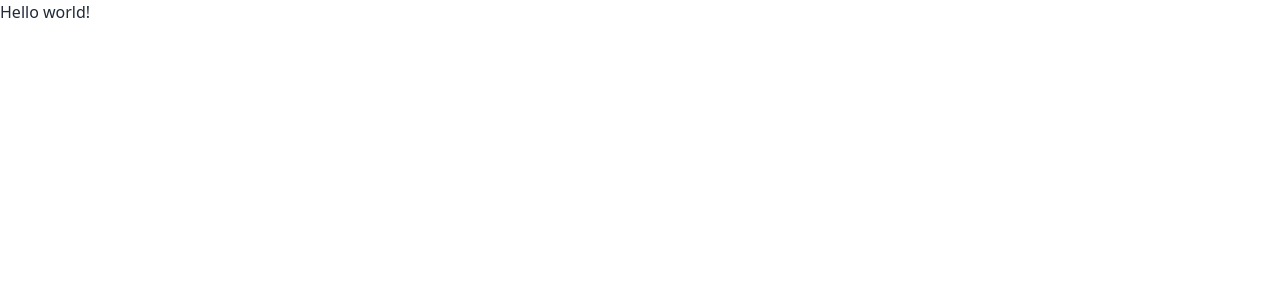
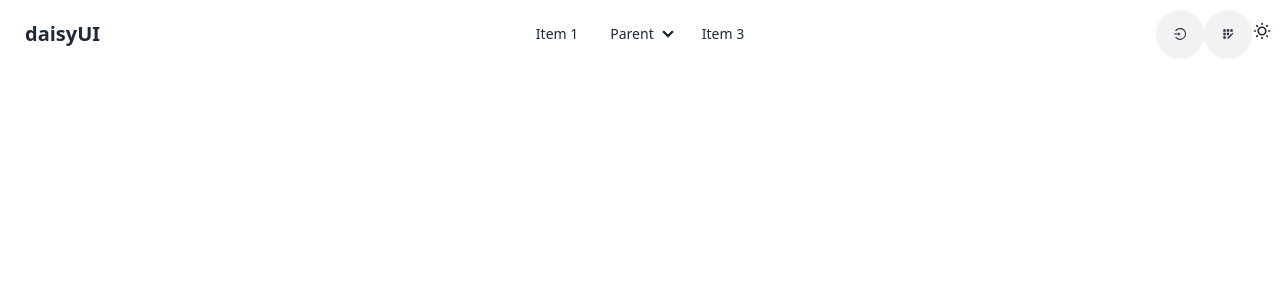
Before and after one commit to nekokaito/Pixel, a React (Vite) app: page / in a window 1280 px wide. Shown: the top 300 px of the page. Built offline with nearby package versions, Linux system fonts and the light colour scheme.

Commit message:
Created Components and added Theme (dark and light)

```diff
--- /dev/null
+++ b/src/components/darkmode/Theme.jsx
@@ -0,0 +1,49 @@
+import { useEffect, useState } from "react";
+
+const Theme = () => {
+
+     const [theme, setTheme] = useState(
+        localStorage.getItem("theme") ? localStorage.getItem("theme") : "light"
+     );
+
+     useEffect (() => {
+        localStorage.setItem("theme", theme);
+
+        const webTheme = localStorage.getItem("theme");
+        document.querySelector("html").setAttribute("data-theme", webTheme);
+
+
+     } , [theme])
+
+     const changeTheme = (e) => {
+
+        if (e.target.checked) {
+            setTheme("dark");
+        }
+
+    else {
+        setTheme("light");
+    }
+     }
+
+
+    return (
+        <div>
+
+   <label className="swap swap-rotate">
+
+  {/* this hidden checkbox controls the state */}
+  <input type="checkbox" onChange={changeTheme} className="theme-controller" checked={theme === "light"? false:true} />
+
+  {/* sun icon */}
+  <svg className="swap-off fill-current w-5 h-5" xmlns="http://www.w3.org/2000/svg" viewBox="0 0 24 24"><path d="M5.64,17l-.71.71a1,1,0,0,0,0,1.41,1,1,0,0,0,1.41,0l.71-.71A1,1,0,0,0,5.64,17ZM5,12a1,1,0,0,0-1-1H3a1,1,0,0,0,0,2H4A1,1,0,0,0,5,12Zm7-7a1,1,0,0,0,1-1V3a1,1,0,0,0-2,0V4A1,1,0,0,0,12,5ZM5.64,7.05a1,1,0,0,0,.7.29,1,1,0,0,0,.71-.29,1,1,0,0,0,0-1.41l-.71-.71A1,1,0,0,0,4.93,6.34Zm12,.29a1,1,0,0,0,.7-.29l.71-.71a1,1,0,1,0-1.41-1.41L17,5.64a1,1,0,0,0,0,1.41A1,1,0,0,0,17.66,7.34ZM21,11H20a1,1,0,0,0,0,2h1a1,1,0,0,0,0-2Zm-9,8a1,1,0,0,0-1,1v1a1,1,0,0,0,2,0V20A1,1,0,0,0,12,19ZM18.36,17A1,1,0,0,0,17,18.36l.71.71a1,1,0,0,0,1.41,0,1,1,0,0,0,0-1.41ZM12,6.5A5.5,5.5,0,1,0,17.5,12,5.51,5.51,0,0,0,12,6.5Zm0,9A3.5,3.5,0,1,1,15.5,12,3.5,3.5,0,0,1,12,15.5Z"/></svg>
+
+  {/* moon icon */}
+  <svg className="swap-on fill-current w-5 h-5" xmlns="http://www.w3.org/2000/svg" viewBox="0 0 24 24"><path d="M21.64,13a1,1,0,0,0-1.05-.14,8.05,8.05,0,0,1-3.37.73A8.15,8.15,0,0,1,9.08,5.49a8.59,8.59,0,0,1,.25-2A1,1,0,0,0,8,2.36,10.14,10.14,0,1,0,22,14.05,1,1,0,0,0,21.64,13Zm-9.5,6.69A8.14,8.14,0,0,1,7.08,5.22v.27A10.15,10.15,0,0,0,17.22,15.63a9.79,9.79,0,0,0,2.1-.22A8.11,8.11,0,0,1,12.14,19.73Z"/></svg>
+
+</label>
+        </div>
+    );
+};
+
+export default Theme;
--- /dev/null
+++ b/src/layout/footer/Footer.jsx
@@ -0,0 +1,11 @@
+
+
+const Footer = () => {
+    return (
+        <div>
+
+        </div>
+    );
+};
+
+export default Footer;
--- /dev/null
+++ b/src/layout/main/Home.jsx
@@ -0,0 +1,11 @@
+
+
+const Home = () => {
+    return (
+        <div>
+
+        </div>
+    );
+};
+
+export default Home;
--- /dev/null
+++ b/src/layout/navbar/NavBar.jsx
@@ -0,0 +1,57 @@
+import { AiOutlineLogin } from "react-icons/ai";
+import { MdAppRegistration } from "react-icons/md";
+import { Link } from "react-router-dom";
+import Theme from "../../components/darkmode/Theme";
+
+const NavBar = () => {
+    return (
+        <nav>
+
+           <div className="navbar bg-base-100">
+  <div className="navbar-start">
+    <div className="dropdown">
+      <div tabIndex={0} role="button" className="btn btn-ghost lg:hidden">
+        <svg xmlns="http://www.w3.org/2000/svg" className="h-5 w-5" fill="none" viewBox="0 0 24 24" stroke="currentColor"><path strokeLinecap="round" strokeLinejoin="round" strokeWidth="2" d="M4 6h16M4 12h8m-8 6h16" /></svg>
+      </div>
+      <ul tabIndex={0} className="menu menu-sm dropdown-content mt-3 z-[1] p-2 shadow bg-base-100 rounded-box w-52">
+        <li><a>Item 1</a></li>
+        <li>
+          <a>Parent</a>
+          <ul className="p-2">
+            <li><a>Submenu 1</a></li>
+            <li><a>Submenu 2</a></li>
+          </ul>
+        </li>
+        <li><a>Item 3</a></li>
+      </ul>
+    </div>
+    <a className="btn btn-ghost text-xl">daisyUI</a>
+  </div>
+  <div className="navbar-center hidden lg:flex">
+    <ul className="menu menu-horizontal px-1">
+      <li><a>Item 1</a></li>
+      <li>
+        <details>
+          <summary>Parent</summary>
+          <ul className="p-2">
+            <li><a>Submenu 1</a></li>
+            <li><a>Submenu 2</a></li>
+          </ul>
+        </details>
+      </li>
+      <li><a>Item 3</a></li>
+    </ul>
+  </div>
+  <div className="navbar-end">
+    <Link className="btn btn-circle"><AiOutlineLogin /></Link>
+    <Link className="btn btn-circle"><MdAppRegistration /></Link>
+    <Theme></Theme>
+  </div>
+</div>
+
+
+        </nav>
+    );
+};
+
+export default NavBar;
--- /dev/null
+++ b/src/layout/root/Root.jsx
@@ -0,0 +1,17 @@
+import { Outlet } from "react-router-dom";
+import NavBar from "../navbar/NavBar";
+import Footer from "../footer/Footer";
+
+const Root = () => {
+    return (
+        <>
+
+           <NavBar></NavBar>
+           <Outlet></Outlet>
+           <Footer></Footer>
+
+        </>
+    );
+};
+
+export default Root;
```
Also changed, not shown: src/main.jsx (+12 -1 lines).
